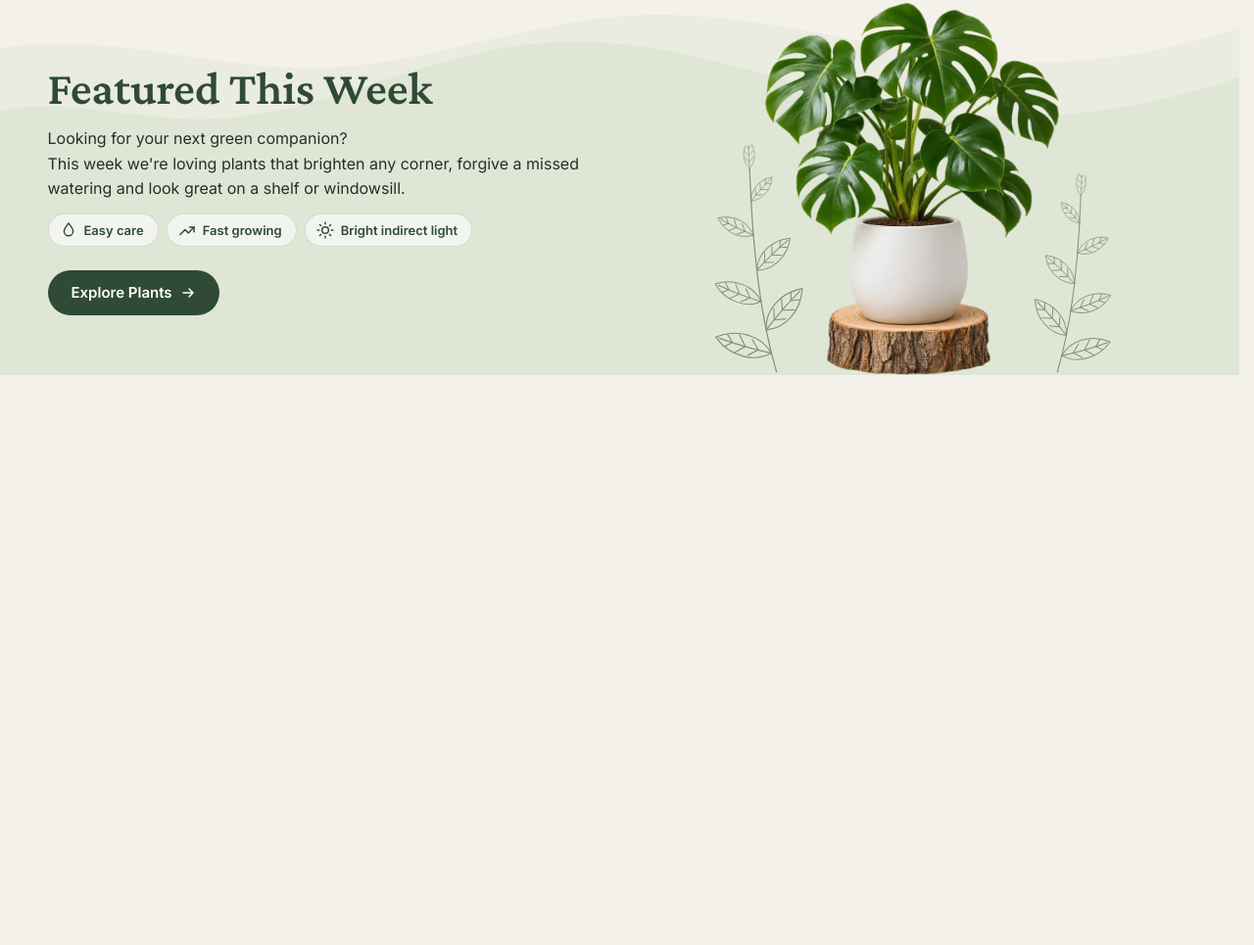
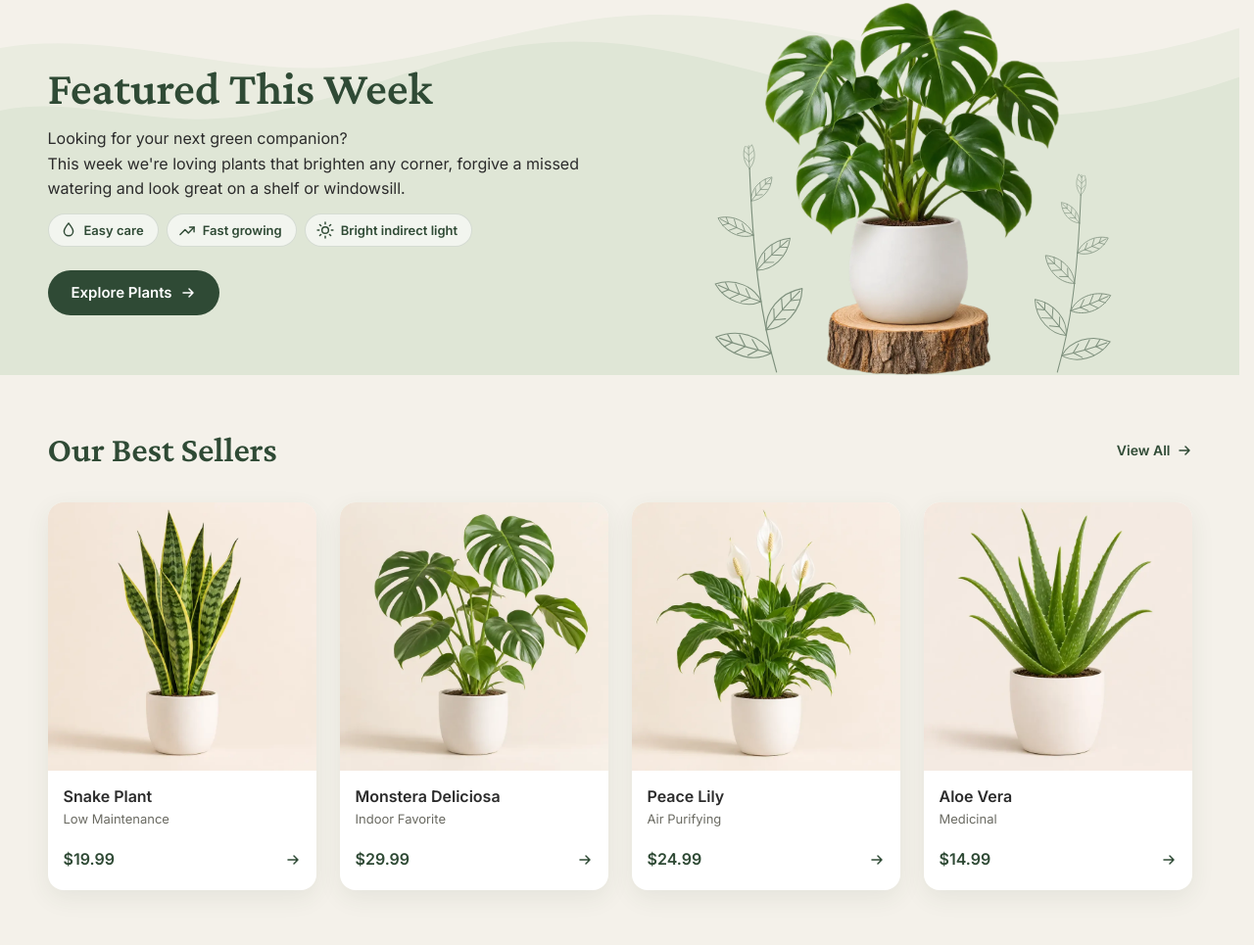
Before and after one commit to sofiiadorosh/leaf-n-bloom, a website built with Vite: page index.html in a window 1280 px wide. Shown: the part 821-1786 px from the top of the page at 98% size. Before the commit the page ends 1204 px from the top, so only its background shows below. Built offline with nearby package versions, Linux system fonts and the light colour scheme.

Commit message:
feat: add best sellers section to home page

```diff
--- a/index.html
+++ b/index.html
@@ -162,6 +162,39 @@
           </div>
         </div>
       </section>
+
+      <section class="best-sellers" aria-labelledby="best-sellers-title">
+        <div class="container">
+          <div class="best-sellers__header">
+            <h2 class="best-sellers__title" id="best-sellers-title">
+              Our Best Sellers
+            </h2>
+            <a class="best-sellers__link" href="./shop.html">
+              View All
+              <svg
+                class="best-sellers__link-icon"
+                width="16"
+                height="16"
+                aria-hidden="true"
+              >
+                <use href="/icons/sprite.svg#arrow-right"></use>
+              </svg>
+            </a>
+          </div>
+          <ul class="best-sellers__list"></ul>
+        </div>
+      </section>
+
+      <template id="product-card-icon">
+        <svg
+          class="product-card__icon"
+          width="16"
+          height="16"
+          aria-hidden="true"
+        >
+          <use href="/icons/sprite.svg#arrow-right"></use>
+        </svg>
+      </template>
     </main>
 
     <script type="module" src="/src/pages/about.ts"></script>
--- a/src/constants/products.ts
+++ b/src/constants/products.ts
@@ -4,6 +4,7 @@ export const PRODUCTS: readonly Product[] = [
   {
     id: 'monstera-deliciosa',
     name: 'Monstera Deliciosa',
+    tag: 'Indoor Favorite',
     category: 'indoor',
     sizes: [
       { inches: 6, price: 29.99 },
@@ -23,6 +24,7 @@ export const PRODUCTS: readonly Product[] = [
   {
     id: 'snake-plant',
     name: 'Snake Plant',
+    tag: 'Low Maintenance',
     category: 'indoor',
     sizes: [
       { inches: 6, price: 19.99 },
@@ -42,6 +44,7 @@ export const PRODUCTS: readonly Product[] = [
   {
     id: 'peace-lily',
     name: 'Peace Lily',
+    tag: 'Air Purifying',
     category: 'flowering',
     sizes: [
       { inches: 6, price: 24.99 },
@@ -61,6 +64,7 @@ export const PRODUCTS: readonly Product[] = [
   {
     id: 'fiddle-leaf-fig',
     name: 'Fiddle Leaf Fig',
+    tag: 'Statement Plant',
     category: 'indoor',
     sizes: [
       { inches: 6, price: 39.99 },
@@ -79,6 +83,7 @@ export const PRODUCTS: readonly Product[] = [
   {
     id: 'zz-plant',
     name: 'ZZ Plant',
+    tag: 'Thrives in Low Light',
     category: 'indoor',
     sizes: [
       { inches: 6, price: 22.99 },
@@ -97,6 +102,7 @@ export const PRODUCTS: readonly Product[] = [
   {
     id: 'orchid-phalaenopsis',
     name: 'Phalaenopsis Orchid',
+    tag: 'Long Blooming',
     category: 'flowering',
     sizes: [
       { inches: 4, price: 27.99 },
@@ -115,6 +121,7 @@ export const PRODUCTS: readonly Product[] = [
   {
     id: 'anthurium',
     name: 'Anthurium',
+    tag: 'Year-Round Blooms',
     category: 'flowering',
     sizes: [
       { inches: 5, price: 24.99 },
@@ -133,6 +140,7 @@ export const PRODUCTS: readonly Product[] = [
   {
     id: 'aloe-vera',
     name: 'Aloe Vera',
+    tag: 'Medicinal',
     category: 'succulents',
     sizes: [
       { inches: 4, price: 14.99 },
@@ -152,6 +160,7 @@ export const PRODUCTS: readonly Product[] = [
   {
     id: 'echeveria',
     name: 'Echeveria',
+    tag: 'Sun Lover',
     category: 'succulents',
     sizes: [
       { inches: 3, price: 8.99 },
@@ -170,6 +179,7 @@ export const PRODUCTS: readonly Product[] = [
   {
     id: 'haworthia',
     name: 'Haworthia Zebra',
+    tag: 'Compact Size',
     category: 'succulents',
     sizes: [
       { inches: 3, price: 7.99 },
@@ -188,6 +198,7 @@ export const PRODUCTS: readonly Product[] = [
   {
     id: 'ceramic-planter',
     name: 'Ceramic Planter',
+    tag: 'Matte Finish',
     category: 'planters',
     sizes: [
       { inches: 6, price: 14.99 },
@@ -206,6 +217,7 @@ export const PRODUCTS: readonly Product[] = [
   {
     id: 'wooden-plant-stand',
     name: 'Wooden Plant Stand',
+    tag: 'Natural Wood',
     category: 'planters',
     sizes: [
       { inches: 8, price: 24.99 },
--- /dev/null
+++ b/src/core/catalog.ts
@@ -0,0 +1,19 @@
+import type { Product } from './types';
+
+export const getRandomBestSellers = (
+  products: readonly Product[],
+  count = 4,
+  random: () => number = Math.random,
+): Product[] => {
+  const bestSellers = products.filter((product) => product.isBestSeller);
+
+  for (let i = bestSellers.length - 1; i > 0; i -= 1) {
+    const j = Math.floor(random() * (i + 1));
+    [bestSellers[i], bestSellers[j]] = [bestSellers[j], bestSellers[i]];
+  }
+
+  return bestSellers.slice(0, count);
+};
+
+export const getMinPrice = (product: Product): number =>
+  Math.min(...product.sizes.map(({ price }) => price));
--- a/src/core/types.ts
+++ b/src/core/types.ts
@@ -15,8 +15,9 @@ export type ProductSize = {
 export type Product = {
   id: string;
   name: string;
+  tag: string;
   category: CategoryId;
-  sizes: readonly ProductSize[];
+  sizes: readonly [ProductSize, ...ProductSize[]];
   description: string;
   images: readonly string[];
   isBestSeller?: boolean;
--- a/src/pages/about.ts
+++ b/src/pages/about.ts
@@ -1,6 +1,8 @@
 import '../styles/main.scss';
+import { renderBestSellers } from '../ui/bestSellers';
 import { renderCategories } from '../ui/categories';
 import { renderMenu } from '../ui/menu';
 
 renderMenu();
 renderCategories();
+renderBestSellers();
--- /dev/null
+++ b/src/styles/components/_product-card.scss
@@ -0,0 +1,82 @@
+@use '../abstracts/variables' as *;
+@use '../abstracts/mixins' as *;
+
+.product-card {
+  height: 100%;
+  display: flex;
+  flex-direction: column;
+  overflow: hidden;
+  color: inherit;
+  text-decoration: none;
+  @include soft-card;
+  @include focus-ring;
+  transition:
+    transform 200ms $timing-function,
+    box-shadow 200ms $timing-function;
+
+  @media (hover: hover) {
+    &:hover {
+      transform: translateY(-4px);
+      box-shadow: $ui-shadow-raised;
+    }
+
+    &:hover .product-card__icon {
+      transform: translateX(3px);
+    }
+  }
+
+  &__media {
+    aspect-ratio: 1;
+    overflow: hidden;
+    background: $page-background;
+  }
+
+  &__image {
+    width: 100%;
+    height: 100%;
+    display: block;
+    object-fit: cover;
+  }
+
+  &__body {
+    padding: 16px 16px 20px;
+    display: flex;
+    flex-direction: column;
+    flex-grow: 1;
+    gap: 4px;
+  }
+
+  &__name {
+    font-family: $ui-font;
+    font-size: 16px;
+    font-weight: 600;
+    line-height: 1.3;
+    color: $ui-ink;
+  }
+
+  &__tag {
+    font-size: 13px;
+    color: $ui-muted;
+  }
+
+  &__footer {
+    margin-top: auto;
+    padding-top: 16px;
+    display: flex;
+    align-items: center;
+    justify-content: space-between;
+    gap: 12px;
+  }
+
+  &__price {
+    font-size: 16px;
+    font-weight: 600;
+    color: $ui-green;
+  }
+
+  &__icon {
+    flex-shrink: 0;
+    color: $ui-green;
+    transition: transform 150ms $timing-function;
+  }
+}
--- /dev/null
+++ b/src/styles/layout/_best-sellers.scss
@@ -0,0 +1,69 @@
+@use '../abstracts/variables' as *;
+@use '../abstracts/mixins' as *;
+
+.best-sellers {
+  padding: 40px 0;
+
+  @include tablet {
+    padding: 56px 0;
+  }
+
+  &__header {
+    margin-bottom: 24px;
+    display: flex;
+    align-items: center;
+    justify-content: space-between;
+    gap: 16px;
+
+    @include tablet {
+      margin-bottom: 32px;
+    }
+  }
+
+  &__title {
+    font-size: 28px;
+    line-height: 1.15;
+
+    @include tablet {
+      font-size: 36px;
+    }
+  }
+
+  &__link {
+    display: inline-flex;
+    align-items: center;
+    gap: 6px;
+    flex-shrink: 0;
+    font-size: 14px;
+    font-weight: 600;
+    color: $ui-green;
+    text-decoration: none;
+    border-radius: 4px;
+    @include focus-ring;
+
+    @media (hover: hover) {
+      &:hover .best-sellers__link-icon {
+        transform: translateX(3px);
+      }
+    }
+  }
+
+  &__link-icon {
+    transition: transform 150ms $timing-function;
+  }
+
+  &__list {
+    display: grid;
+    grid-template-columns: minmax(0, 1fr);
+    gap: 16px;
+
+    @include tablet {
+      grid-template-columns: repeat(2, minmax(0, 1fr));
+      gap: 24px;
+    }
+
+    @include desktop {
+      grid-template-columns: repeat(4, minmax(0, 1fr));
+    }
+  }
+}
--- a/src/styles/main.scss
+++ b/src/styles/main.scss
@@ -4,4 +4,6 @@
 @use './layout/page';
 @use './layout/categories';
 @use './layout/featured';
+@use './layout/best-sellers';
 @use './components/button';
+@use './components/product-card';
--- /dev/null
+++ b/src/ui/bestSellers.ts
@@ -0,0 +1,77 @@
+import { PRODUCTS } from '../constants/products';
+import { getMinPrice, getRandomBestSellers } from '../core/catalog';
+import { formatPrice } from '../core/formatPrice';
+import type { Product } from '../core/types';
+import { createElement } from './createElement';
+
+const cloneArrowIcon = (): Node[] => {
+  const template =
+    document.querySelector<HTMLTemplateElement>('#product-card-icon');
+
+  return template ? [template.content.cloneNode(true)] : [];
+};
+
+const createProductCard = (product: Product): HTMLLIElement =>
+  createElement('li', {
+    className: 'best-sellers__item',
+    children: [
+      createElement('a', {
+        className: 'product-card',
+        attributes: {
+          href: `./shop.html?category=${encodeURIComponent(product.category)}`,
+        },
+        children: [
+          createElement('div', {
+            className: 'product-card__media',
+            children: [
+              createElement('img', {
+                className: 'product-card__image',
+                attributes: {
+                  src: `${import.meta.env.BASE_URL}${product.images[0]}`,
+                  alt: product.name,
+                  width: 800,
+                  height: 800,
+                  loading: 'lazy',
+                },
+              }),
+            ],
+          }),
+          createElement('div', {
+            className: 'product-card__body',
+            children: [
+              createElement('h3', {
+                className: 'product-card__name',
+                text: product.name,
+              }),
+              createElement('p', {
+                className: 'product-card__tag',
+                text: product.tag,
+              }),
+              createElement('div', {
+                className: 'product-card__footer',
+                children: [
+                  createElement('p', {
+                    className: 'product-card__price',
+                    text: formatPrice(getMinPrice(product)),
+                  }),
+                  ...cloneArrowIcon(),
+                ],
+              }),
+            ],
+          }),
+        ],
+      }),
+    ],
+  });
+
+export const renderBestSellers = (): void => {
+  const list = document.querySelector<HTMLUListElement>('.best-sellers__list');
+
+  if (!list) {
+    return;
+  }
+
+  list.replaceChildren(
+    ...getRandomBestSellers(PRODUCTS).map(createProductCard),
+  );
+};
```
Also changed, not shown: tests/catalog.test.ts (added, +103 -0 lines), tests/categorySummaries.test.ts (+1 -0 lines), tests/products.test.ts (+2 -1 lines).
